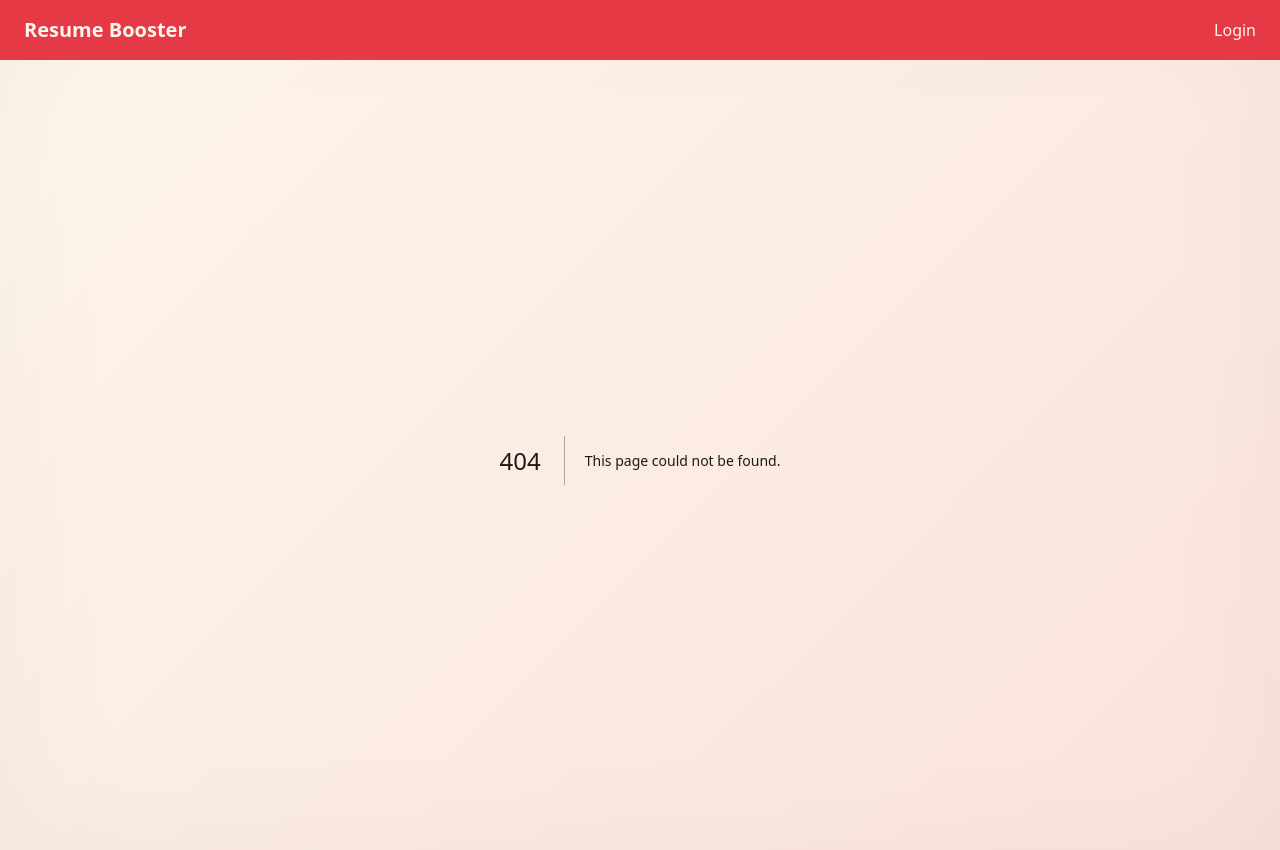
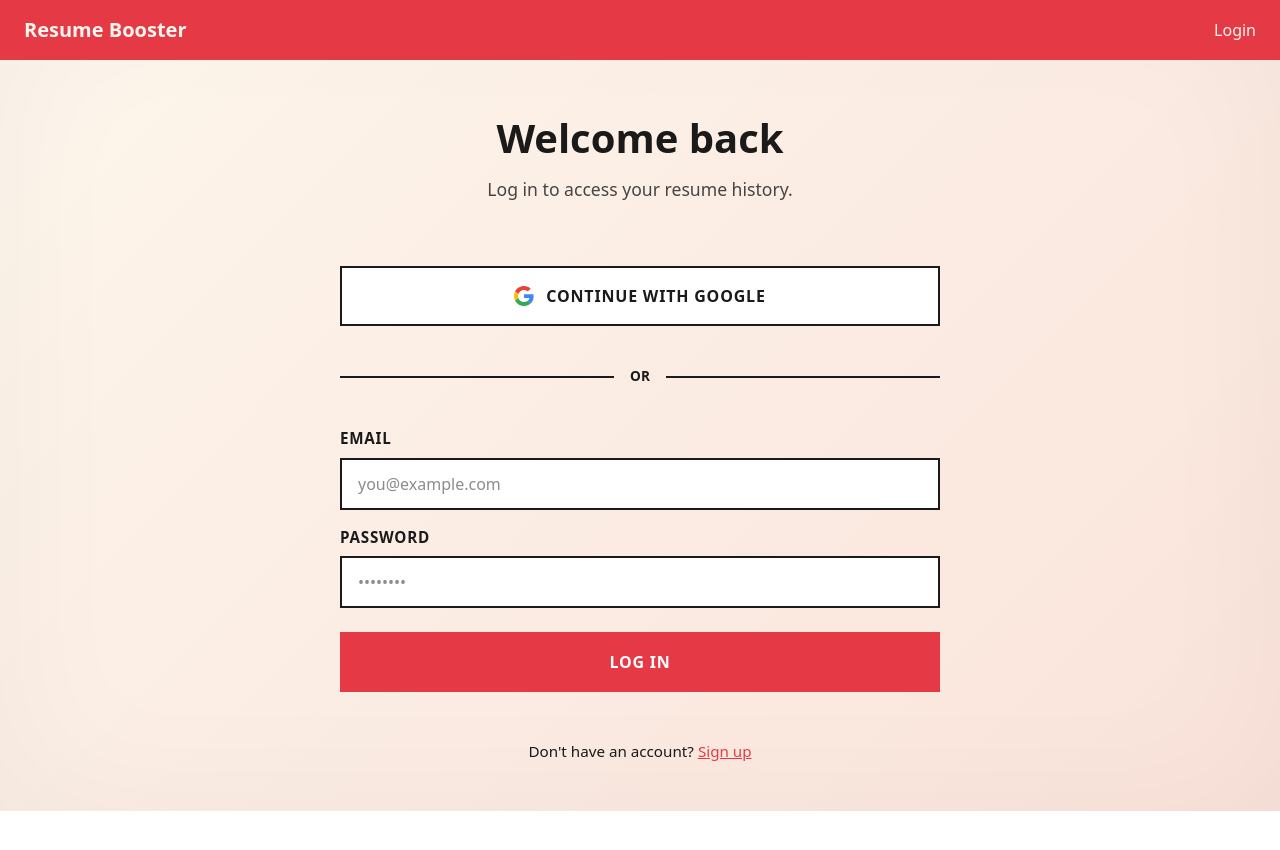
Before and after one commit to Benny656/ResumeBooster, a Next.js app: page /login in a window 1280 px wide. Before the commit this address had no page. Shown: the top 850 px of the page. After the commit the page ends 811 px from the top, so only its background shows below. Built offline with nearby package versions, Linux system fonts and the light colour scheme; a web font is replaced by a local one.

Commit message:
feat: add authentication page with email and Google login support

```diff
--- /dev/null
+++ b/app/login/page.tsx
@@ -0,0 +1,174 @@
+"use client";
+
+import React, { useState, useEffect } from "react";
+import { useRouter } from "next/navigation";
+
+export default function LoginPage() {
+  const router = useRouter();
+  const [mode, setMode] = useState<"login" | "signup">("login");
+  const [name, setName] = useState("");
+  const [email, setEmail] = useState("");
+  const [password, setPassword] = useState("");
+  const [error, setError] = useState("");
+  const [isSubmitting, setIsSubmitting] = useState(false);
+
+  // If already logged in, go home
+  useEffect(() => {
+    const stored = localStorage.getItem("user");
+    if (stored) router.replace("/");
+  }, [router]);
+
+  const handleSubmit = (e: React.FormEvent) => {
+    e.preventDefault();
+    setError("");
+
+    if (!email || !password) {
+      setError("Please fill in all fields.");
+      return;
+    }
+    if (mode === "signup" && !name) {
+      setError("Please enter your name.");
+      return;
+    }
+
+    setIsSubmitting(true);
+
+    // Simulate auth — in a real app swap this for a real API call / NextAuth
+    setTimeout(() => {
+      const user = {
+        name: mode === "signup" ? name : email.split("@")[0],
+        email,
+      };
+      localStorage.setItem("user", JSON.stringify(user));
+
+      // If the user was redirected here to download, go back to result
+      const returnTo = sessionStorage.getItem("rb_triggerDownload") === "true"
+        ? "/result"
+        : "/";
+
+      router.push(returnTo);
+    }, 800);
+  };
+
+  const handleGoogleLogin = () => {
+    // Placeholder — wire up NextAuth Google provider when ready
+    const user = { name: "Google User", email: "user@gmail.com" };
+    localStorage.setItem("user", JSON.stringify(user));
+    router.push("/");
+  };
+
+  return (
+    <main className="main-container">
+      <div className="form-container">
+        {/* Header */}
+        <div className="header-section">
+          <h1 className="page-title">
+            {mode === "login" ? "Welcome back" : "Create account"}
+          </h1>
+          <p className="page-subtext">
+            {mode === "login"
+              ? "Log in to access your resume history."
+              : "Sign up to save and revisit your rewritten resumes."}
+          </p>
+        </div>
+
+        {/* Google Button */}
+        <button
+          type="button"
+          onClick={handleGoogleLogin}
+          className="btn-google"
+          style={{ display: "flex", alignItems: "center", justifyContent: "center", gap: "0.75rem" }}
+        >
+          {/* Google icon SVG */}
+          <svg width="20" height="20" viewBox="0 0 48 48" aria-hidden="true">
+            <path fill="#EA4335" d="M24 9.5c3.54 0 6.71 1.22 9.21 3.6l6.85-6.85C35.9 2.38 30.47 0 24 0 14.62 0 6.51 5.38 2.56 13.22l7.98 6.19C12.43 13.72 17.74 9.5 24 9.5z"/>
+            <path fill="#4285F4" d="M46.98 24.55c0-1.57-.15-3.09-.38-4.55H24v9.02h12.94c-.58 2.96-2.26 5.48-4.78 7.18l7.73 6c4.51-4.18 7.09-10.36 7.09-17.65z"/>
+            <path fill="#FBBC05" d="M10.53 28.59c-.48-1.45-.76-2.99-.76-4.59s.27-3.14.76-4.59l-7.98-6.19C.92 16.46 0 20.12 0 24c0 3.88.92 7.54 2.56 10.78l7.97-6.19z"/>
+            <path fill="#34A853" d="M24 48c6.48 0 11.93-2.13 15.89-5.81l-7.73-6c-2.15 1.45-4.92 2.3-8.16 2.3-6.26 0-11.57-4.22-13.47-9.91l-7.98 6.19C6.51 42.62 14.62 48 24 48z"/>
+            <path fill="none" d="M0 0h48v48H0z"/>
+          </svg>
+          Continue with Google
+        </button>
+
+        {/* Divider */}
+        <div className="divider">
+          <span className="divider-text">or</span>
+        </div>
+
+        {/* Form */}
+        <form onSubmit={handleSubmit} style={{ display: "flex", flexDirection: "column", gap: "1rem" }}>
+          {mode === "signup" && (
+            <div className="form-group">
+              <label htmlFor="login-name" className="form-label">Name</label>
+              <input
+                id="login-name"
+                type="text"
+                className="input-text"
+                placeholder="Your name"
+                value={name}
+                onChange={(e) => setName(e.target.value)}
+                autoComplete="name"
+              />
+            </div>
+          )}
+
+          <div className="form-group">
+            <label htmlFor="login-email" className="form-label">Email</label>
+            <input
+              id="login-email"
+              type="email"
+              className="input-text"
+              placeholder="you@example.com"
+              value={email}
+              onChange={(e) => setEmail(e.target.value)}
+              autoComplete="email"
+            />
+          </div>
+
+          <div className="form-group">
+            <label htmlFor="login-password" className="form-label">Password</label>
+            <input
+              id="login-password"
+              type="password"
+              className="input-text"
+              placeholder="••••••••"
+              value={password}
+              onChange={(e) => setPassword(e.target.value)}
+              autoComplete={mode === "login" ? "current-password" : "new-password"}
+            />
+          </div>
+
+          {error && (
+            <p style={{ color: "var(--accent)", margin: 0, fontSize: "0.9rem", fontWeight: 600 }}>
+              {error}
+            </p>
+          )}
+
+          <button
+            type="submit"
+            className="btn-submit"
+            disabled={isSubmitting}
+            style={{ marginTop: "0.5rem", opacity: isSubmitting ? 0.7 : 1, cursor: isSubmitting ? "not-allowed" : "pointer" }}
+          >
+            {isSubmitting
+              ? mode === "login" ? "Logging in…" : "Creating account…"
+              : mode === "login" ? "Log In" : "Sign Up"}
+          </button>
+        </form>
+
+        {/* Toggle mode */}
+        <p className="auth-subtext">
+          {mode === "login" ? "Don't have an account?" : "Already have an account?"}
+          <button
+            type="button"
+            className="toggle-link"
+            style={{ background: "none", border: "none", padding: 0, font: "inherit" }}
+            onClick={() => { setMode(mode === "login" ? "signup" : "login"); setError(""); }}
+          >
+            {mode === "login" ? "Sign up" : "Log in"}
+          </button>
+        </p>
+      </div>
+    </main>
+  );
+}
```
